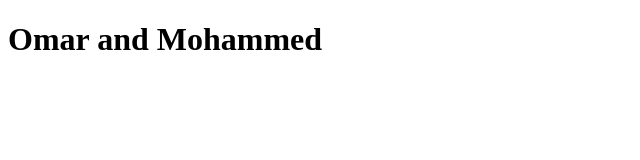
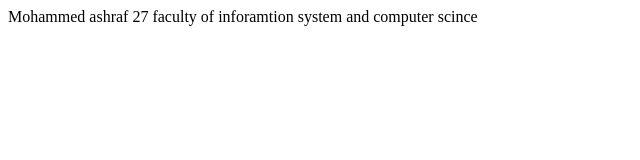
Before and after one commit to M7mda4raf/Lab1, a plain HTML site: page index.html in a window 1280 px wide. Shown: the whole page, without its empty margins (0-640 px from the left). Drawn offline with Linux system fonts and the light colour scheme.

Commit message:
First Commit

```diff
--- a/lab1.html
+++ b/index.html
@@ -6,6 +6,9 @@
     <title>Document</title>
 </head>
 <body>
-    <h1>Omar and Mohammed</h1>
+    <!-- <h1>Omar and Mohammed</h1> -->
+     Mohammed ashraf
+     27
+     faculty of inforamtion system and computer scince
 </body>
 </html>
```
